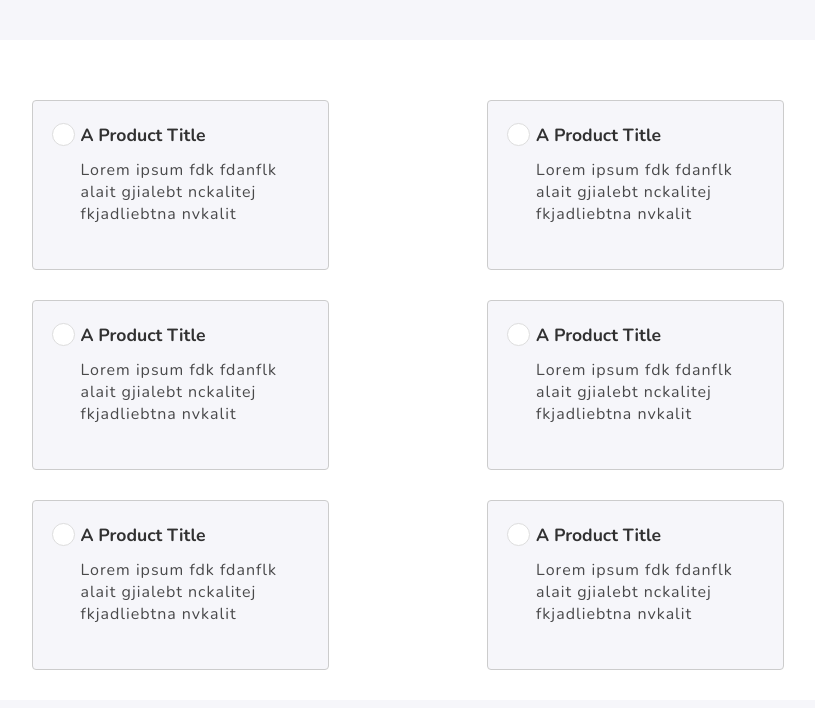
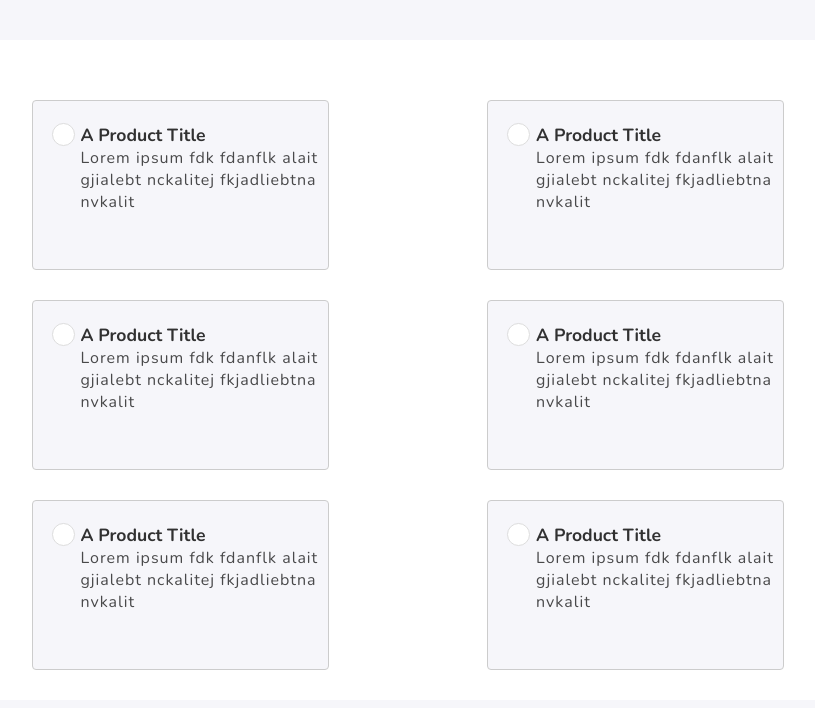
Before and after one commit to yogeshnikam671/MyApp, an Angular app: page / in a window 1280 px wide. Shown: the top 708 px of the page, without its empty margins (232-1047 px from the left). Built offline with nearby package versions, Linux system fonts and the light colour scheme.

Commit message:
Refactored css of radioCard

```diff
--- a/src/app/components/radio-card/radio-card.component.css
+++ b/src/app/components/radio-card/radio-card.component.css
@@ -34,14 +34,14 @@
   float: right;
 
 }
-.radioCard div p:nth-of-type(1){
+.title{
   font-size: 1.1rem;
   font-weight: bold;
   opacity: 0.8;
   padding-bottom: 12px;
   vertical-align: center;
 }
-.radioCard div p:nth-of-type(2){
+.description{
   font-size: 1rem;
   font-weight: lighter;
   letter-spacing: 1px;
--- a/src/app/components/radio-card/radio-card.component.html
+++ b/src/app/components/radio-card/radio-card.component.html
@@ -2,7 +2,7 @@
   <app-checked-image class="radio-checked" *ngIf="isChecked"></app-checked-image>
   <input type="radio" (click)="radioCheckedHandler()" [disabled] = false>
   <div>
-    <p>{{title}}</p>
-    <p>{{description}}</p>
+    <p class="title">{{title}}</p>
+    <p class="description">{{description}}</p>
   </div>
 </div>
--- a/src/app/components/radio-card/radio-card.component.ts
+++ b/src/app/components/radio-card/radio-card.component.ts
@@ -21,5 +21,6 @@ export class RadioCardComponent implements OnInit {
   }
 
   ngOnInit(): void {
+    this.className = 'radioCard';
   }
 }
```
